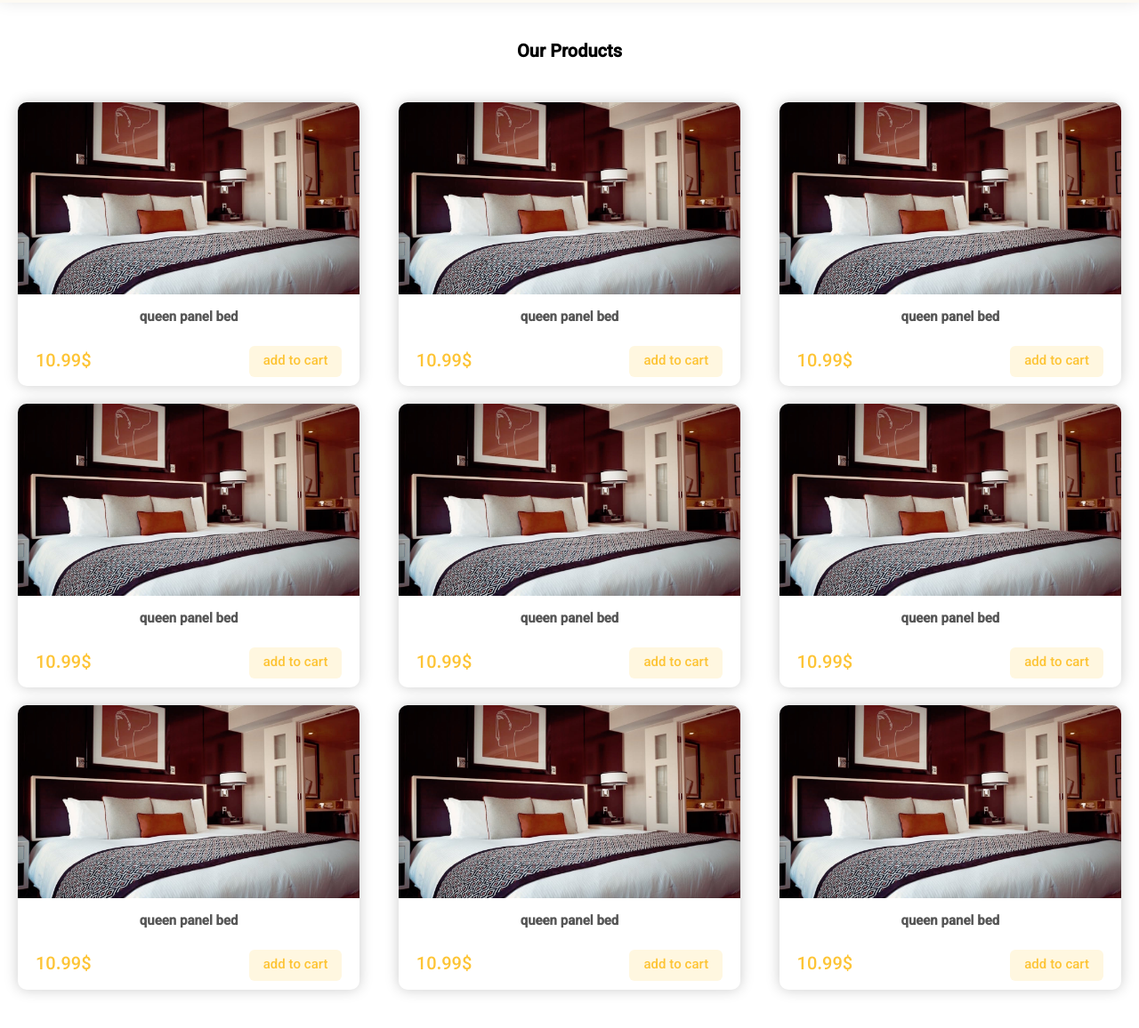
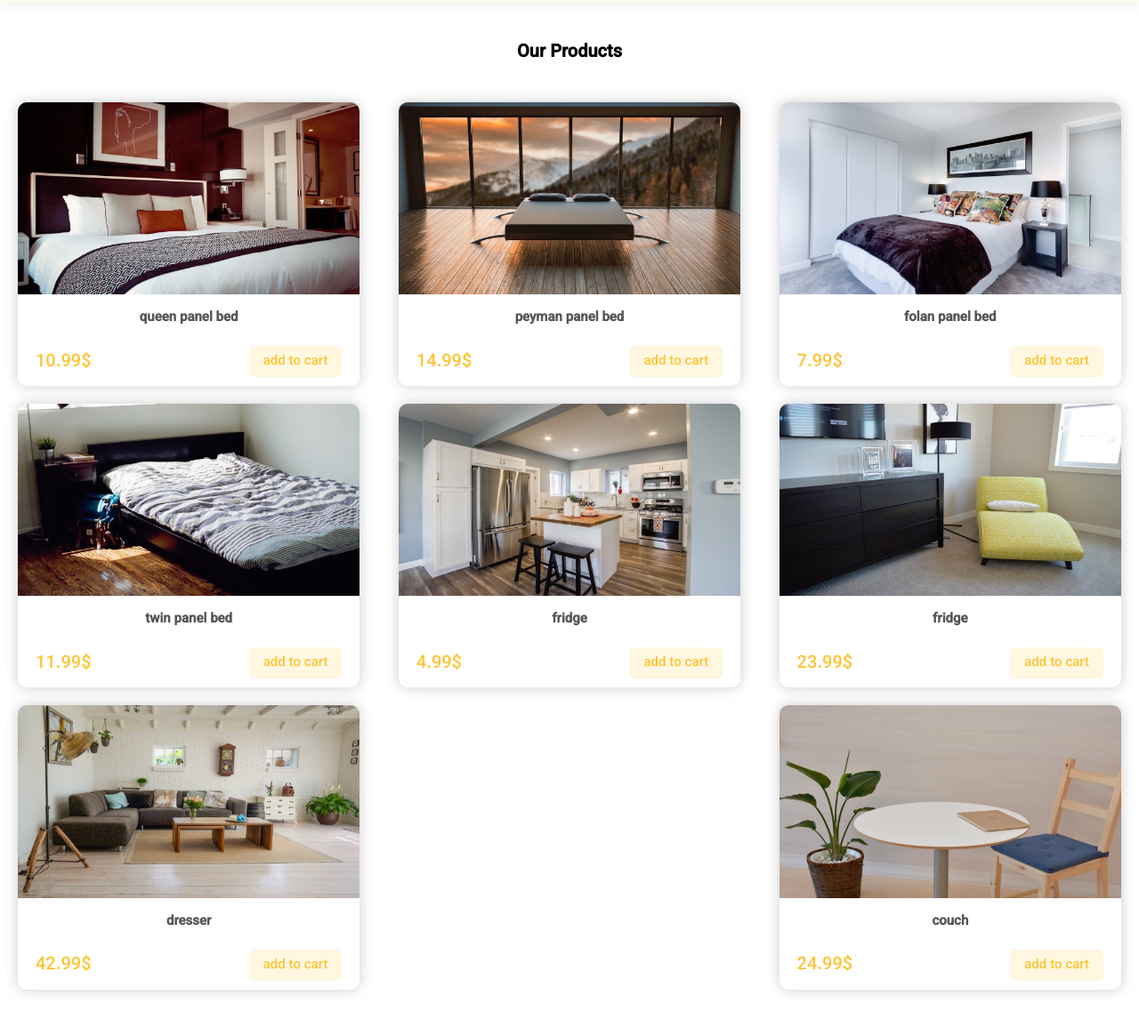
Before and after one commit to peymanath/shopping-cart, a plain HTML site: page index.html in a window 1280 px wide. Shown: the part 62-1218 px from the top of the page at 89% size. Drawn offline with Linux system fonts and the light colour scheme.

Commit message:
display product for api

```diff
--- a/App.js
+++ b/App.js
@@ -3,6 +3,52 @@ const backDrop = $.getElementById('bakdrop')
 const cartIcon = $.getElementById('cartIcon')
 const cartModal = $.getElementById('cartModal')
 const confirmModal = $.getElementById('confirmModal')
+const productCards = $.querySelector('.product-cards')
+
+import { productsData } from "./products.js"
+
+// 1. get Product
+class Products {
+
+    // get frop api end points
+    getProducts() {
+        return productsData
+    }
+}
+
+// 2. display Producr
+class Ui {
+
+    displayProducts(data) {
+
+        let result = "";
+
+        data.forEach(item => {
+            const div = $.createElement('div')
+            div.classList.add('product-card');
+
+            div.innerHTML = `
+            <img src="${item.imageUrl}" alt="">
+            <div class="product-card__description">
+                <h2>${item.title}</h2>
+                <div class="product-card__buy">
+                    <p class="product-card__price">${item.price}$</p>
+                    <p class="btn" data-id="${item.id}">add to cart</p>
+                </div>
+            </div>
+            `
+            productCards.appendChild(div)
+        });
+
+
+    }
+}
+
+// 3. save Storage
+class Storage {
+
+}
+
 
 const showmodalcart = () => {
     cartModal.style.top = "50%"
@@ -15,6 +61,11 @@ const closemodalcart = () => {
 }
 
 // Events
+$.addEventListener('DOMContentLoaded', () => {
+    const productsData = new Products().getProducts()
+    const ui = new Ui().displayProducts(productsData)
+
+})
 backDrop.addEventListener('click', closemodalcart)
 confirmModal.addEventListener('click', closemodalcart)
 cartIcon.addEventListener('click', showmodalcart)
--- a/index.html
+++ b/index.html
@@ -69,113 +69,6 @@
 
         <section class="container product-cards">
 
-            <!-- Carts -->
-            <div class="product-card">
-                <img src="/images/product-1.jpeg" alt="">
-                <div class="product-card__description">
-                    <h2>queen panel bed</h2>
-                    <div class="product-card__buy">
-                        <p class="product-card__price">10.99$</p>
-                        <p class="btn">add to cart</p>
-                    </div>
-                </div>
-            </div>
-
-            <!-- Carts -->
-            <div class="product-card">
-                <img src="/images/product-1.jpeg" alt="">
-                <div class="product-card__description">
-                    <h2>queen panel bed</h2>
-                    <div class="product-card__buy">
-                        <p class="product-card__price">10.99$</p>
-                        <p class="btn">add to cart</p>
-                    </div>
-                </div>
-            </div>
-
-            <!-- Carts -->
-            <div class="product-card">
-                <img src="/images/product-1.jpeg" alt="">
-                <div class="product-card__description">
-                    <h2>queen panel bed</h2>
-                    <div class="product-card__buy">
-                        <p class="product-card__price">10.99$</p>
-                        <p class="btn">add to cart</p>
-                    </div>
-                </div>
-            </div>
-
-            <!-- Carts -->
-            <div class="product-card">
-                <img src="/images/product-1.jpeg" alt="">
-                <div class="product-card__description">
-                    <h2>queen panel bed</h2>
-                    <div class="product-card__buy">
-                        <p class="product-card__price">10.99$</p>
-                        <p class="btn">add to cart</p>
-                    </div>
-                </div>
-            </div>
-
-            <!-- Carts -->
-            <div class="product-card">
-                <img src="/images/product-1.jpeg" alt="">
-                <div class="product-card__description">
-                    <h2>queen panel bed</h2>
-                    <div class="product-card__buy">
-                        <p class="product-card__price">10.99$</p>
-                        <p class="btn">add to cart</p>
-                    </div>
-                </div>
-            </div>
-
-            <!-- Carts -->
-            <div class="product-card">
-                <img src="/images/product-1.jpeg" alt="">
-                <div class="product-card__description">
-                    <h2>queen panel bed</h2>
-                    <div class="product-card__buy">
-                        <p class="product-card__price">10.99$</p>
-                        <p class="btn">add to cart</p>
-                    </div>
-                </div>
-            </div>
-
-            <!-- Carts -->
-            <div class="product-card">
-                <img src="/images/product-1.jpeg" alt="">
-                <div class="product-card__description">
-                    <h2>queen panel bed</h2>
-                    <div class="product-card__buy">
-                        <p class="product-card__price">10.99$</p>
-                        <p class="btn">add to cart</p>
-                    </div>
-                </div>
-            </div>
-
-            <!-- Carts -->
-            <div class="product-card">
-                <img src="/images/product-1.jpeg" alt="">
-                <div class="product-card__description">
-                    <h2>queen panel bed</h2>
-                    <div class="product-card__buy">
-                        <p class="product-card__price">10.99$</p>
-                        <p class="btn">add to cart</p>
-                    </div>
-                </div>
-            </div>
-
-            <!-- Carts -->
-            <div class="product-card">
-                <img src="/images/product-1.jpeg" alt="">
-                <div class="product-card__description">
-                    <h2>queen panel bed</h2>
-                    <div class="product-card__buy">
-                        <p class="product-card__price">10.99$</p>
-                        <p class="btn">add to cart</p>
-                    </div>
-                </div>
-            </div>
 
         </section>
 
@@ -269,7 +162,7 @@
     </main>
 
     <!-- ------------------- Load Js Asset ------------------- -->
-    <script src="App.js"></script>
+    <script type="module" src="App.js"></script>
 
 
 </body>
--- a/products.js
+++ b/products.js
@@ -3,48 +3,48 @@ export const productsData = [
     id: 1,
     title: "queen panel bed",
     price: 10.99,
-    imageUrl: "./images/product-1.jpeg",
+    imageUrl: "/images/product-1.jpeg",
   },
   {
     id: 2,
-    title: "saheb panel bed",
+    title: "peyman panel bed",
     price: 14.99,
-    imageUrl: "./images/product-2.jpeg",
+    imageUrl: "/images/product-2.jpeg",
   },
   {
     id: 3,
     title: "folan panel bed",
     price: 7.99,
-    imageUrl: "./images/product-3.jpeg",
+    imageUrl: "/images/product-3.jpeg",
   },
   {
     id: 4,
     title: "twin panel bed",
     price: 11.99,
-    imageUrl: "./images/product-4.jpeg",
+    imageUrl: "/images/product-4.jpeg",
   },
   {
     id: 5,
     title: "fridge",
     price: 4.99,
-    imageUrl: "./images/product-5.jpeg",
+    imageUrl: "/images/product-5.jpeg",
   },
   {
     id: 6,
     title: "fridge",
     price: 23.99,
-    imageUrl: "./images/product-6.jpeg",
+    imageUrl: "/images/product-6.jpeg",
   },
   {
     id: 7,
     title: "dresser",
     price: 42.99,
-    imageUrl: "./images/product-7.jpeg",
+    imageUrl: "/images/product-7.jpeg",
   },
   {
     id: 8,
     title: "couch",
     price: 24.99,
-    imageUrl: "./images/product-8.jpeg",
+    imageUrl: "/images/product-8.jpeg",
   },
 ];
```
